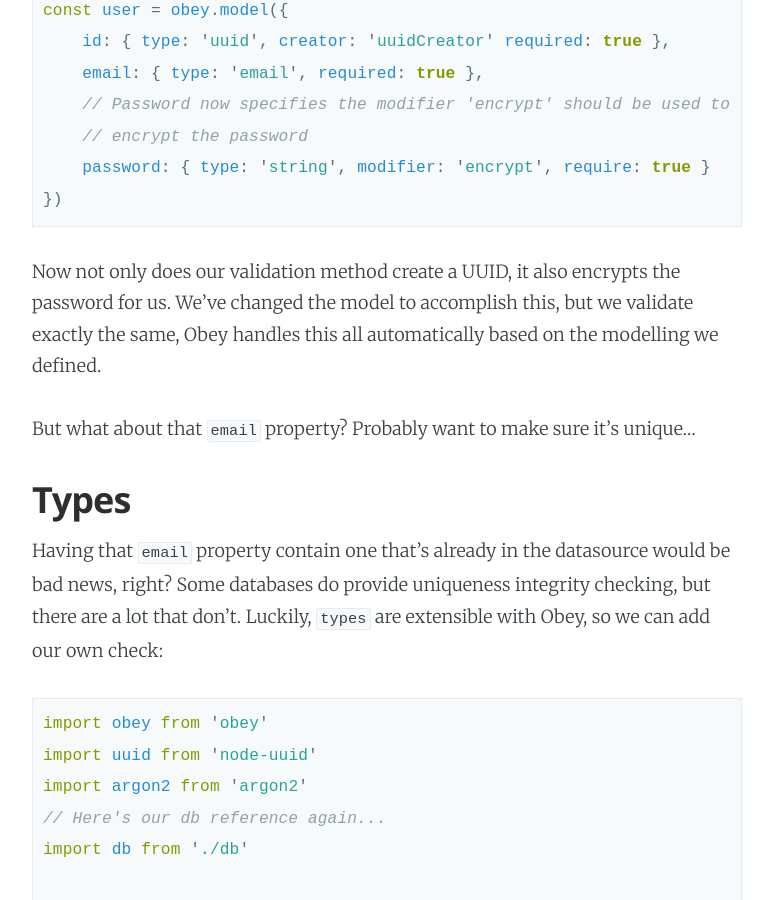
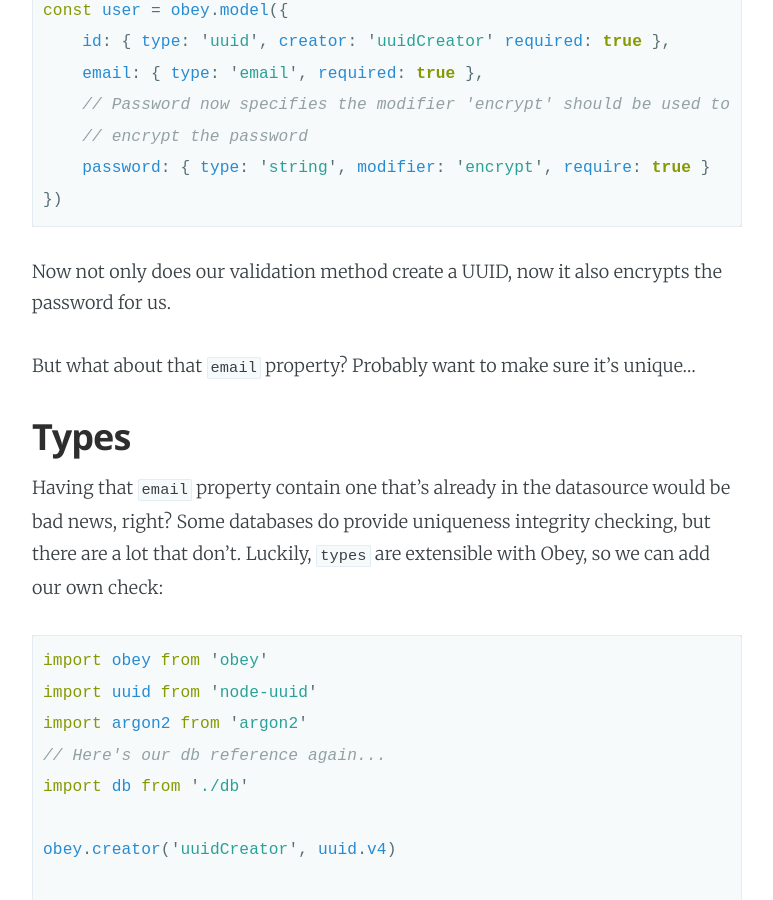
Before and after one commit to TechnologyAdvice/technologyadvice.github.io, a Jekyll site: the page built from _posts/2016-03-12-make-your-data-obey.markdown, in a window 1280 px wide and 900 px high, scrolled down 3591 px. Shown: the whole window, without its empty margins (253-1026 px from the left). Built offline with Jekyll 4.4.1, drawn with Linux system fonts in a browser that asks for light colours; comment, search, counter and statistics services are not loaded.

Commit message:
Pulling fluff

```diff
--- a/_posts/2016-03-12-make-your-data-obey.markdown
+++ b/_posts/2016-03-12-make-your-data-obey.markdown
@@ -100,7 +100,7 @@
 })
 {% endhighlight %}
 
-Now not only does our validation method create a UUID, it also encrypts the password for us. We've changed the model to accomplish this, but we validate exactly the same, Obey handles this all automatically based on the modelling we defined.
+Now not only does our validation method create a UUID, now it also encrypts the password for us.
 
 But what about that `email` property? Probably want to make sure it's unique...
 
```
